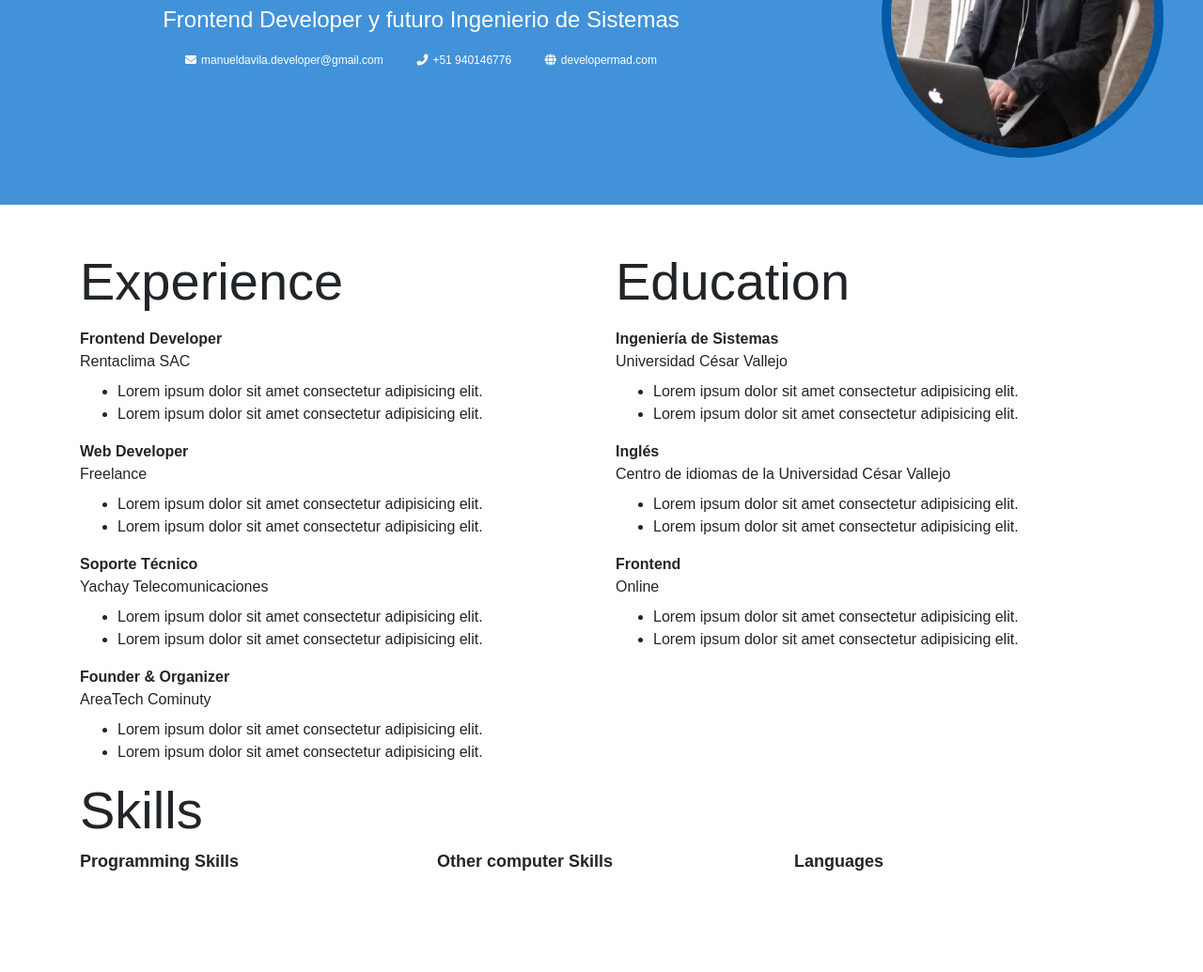
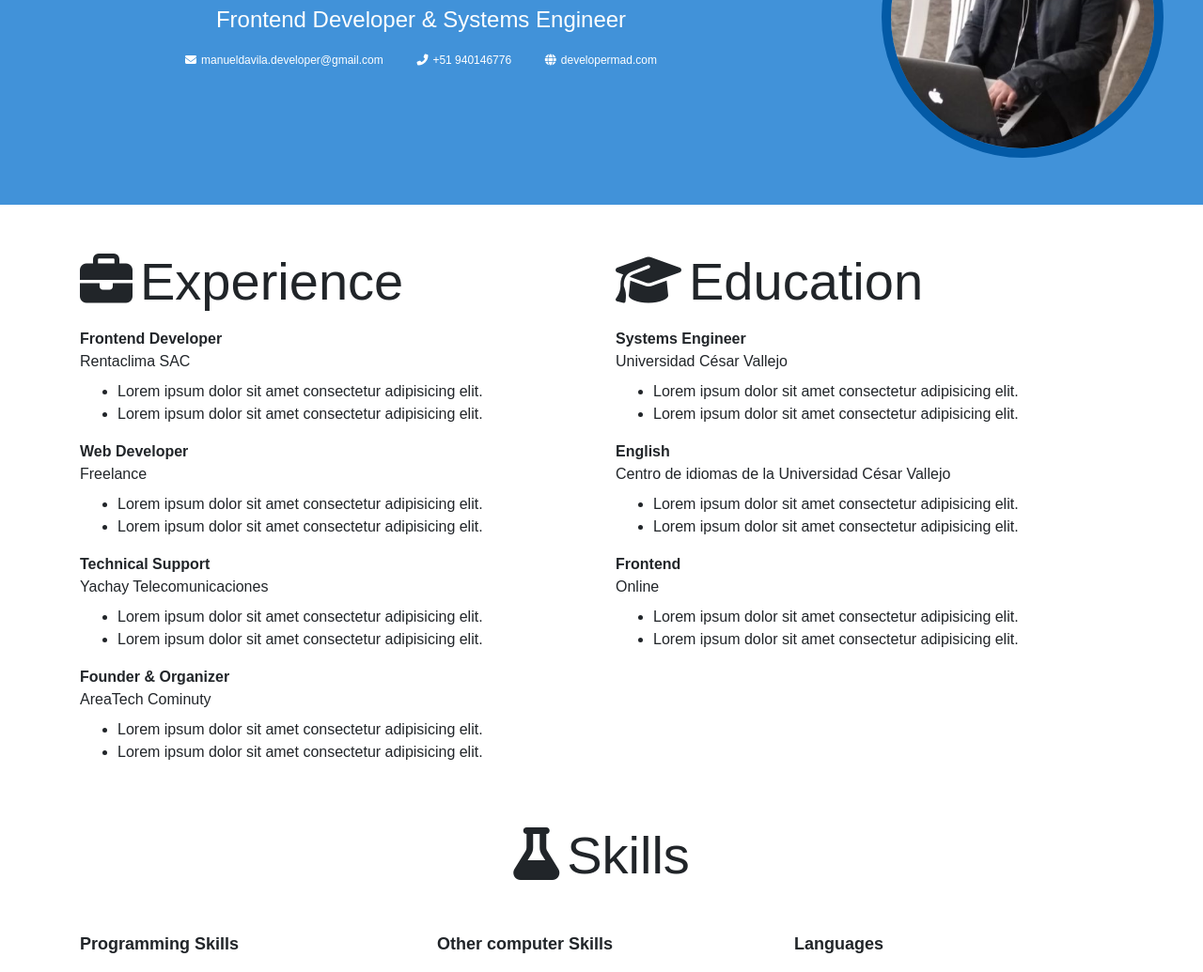
Before and after one commit to DavilaManuel/curriculum-vitae, a plain HTML site: page index.html in a window 1280 px wide. Shown: the part 182-1217 px from the top of the page at 94% size. Before the commit the page ends 1129 px from the top, so only its background shows below. Drawn offline with nearby package versions, Linux system fonts and the light colour scheme.

Commit message:
Agregando iconos

```diff
--- a/index.html
+++ b/index.html
@@ -31,7 +31,7 @@
 
             <div class="container-left">
                 <h1>Curriculum Vitae de Manuel Dávila</h1>
-                <p>Frontend Developer y futuro Ingenierio de Sistemas</p>
+                <p>Frontend Developer & Systems Engineer</p>
 
                 <!--Contact-->
                 <div id="contact">
@@ -53,7 +53,7 @@
 
                 <!--Experiencie section-->
                 <div class="container col-6 mt-5">
-                    <h2 class="display-4">Experience</h3>
+                    <h2 class="display-4"><i class="fas fa-briefcase mr-2"></i>Experience</h3>
                     <div class="mt-3">
                         <dl>
                             <dt>Frontend Developer</dt>
@@ -68,7 +68,7 @@
                                 <li>Lorem ipsum dolor sit amet consectetur adipisicing elit.</li>
                                 <li>Lorem ipsum dolor sit amet consectetur adipisicing elit.</li>
                             </ul>
-                            <dt>Soporte Técnico</dt>
+                            <dt>Technical Support</dt>
                             <dd>Yachay Telecomunicaciones</dd>
                             <ul>
                                 <li>Lorem ipsum dolor sit amet consectetur adipisicing elit.</li>
@@ -86,16 +86,16 @@
 
                 <!--Education section-->
                 <div class="container col-6 mt-5">
-                    <h2 class="display-4">Education</h3>
+                    <h2 class="display-4"><i class="fas fa-graduation-cap mr-2"></i>Education</h3>
                     <div class="mt-3">
                         <dl>
-                            <dt>Ingeniería de Sistemas</dt>
+                            <dt>Systems Engineer</dt>
                             <dd>Universidad César Vallejo</dd>
                             <ul>
                                 <li>Lorem ipsum dolor sit amet consectetur adipisicing elit.</li>
                                 <li>Lorem ipsum dolor sit amet consectetur adipisicing elit.</li>
                             </ul>
-                            <dt>Inglés</dt>
+                            <dt>English</dt>
                             <dd>Centro de idiomas de la Universidad César Vallejo</dd>
                             <ul>
                                 <li>Lorem ipsum dolor sit amet consectetur adipisicing elit.</li>
@@ -116,8 +116,8 @@
 
         <!--Skills section-->
         <div class="container">
-            <h2 class="display-4">Skills</h2>
-            <div class="row">
+            <h2 class="display-4 text-center mt-5"><i class="fas fa-flask mr-2"></i>Skills</h2>
+            <div class="row mt-5">
                 <div class="container col-4">
                     <p>Programming Skills</p>
                 </div>
```
